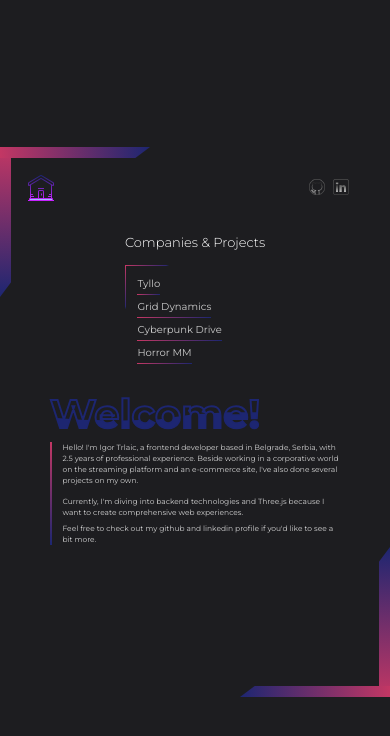
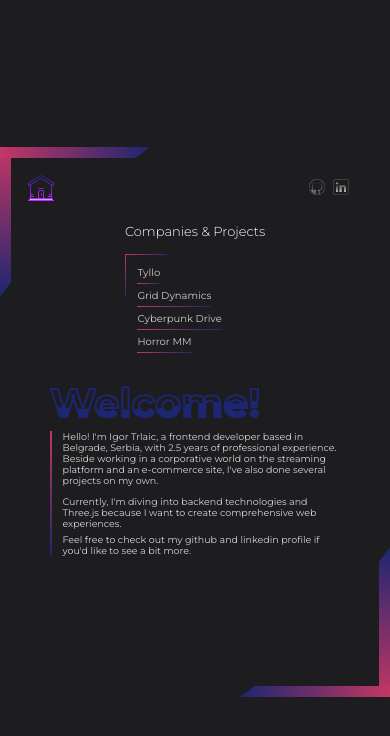
Before and after one commit to Trlaic/portfolio, a React (Vite) app: page /resume in a window 390 px wide. Shown: the top 736 px of the page. Built offline with nearby package versions, Linux system fonts and the light colour scheme; a web font is replaced by a local one.

Commit message:
x43 Change media query for paragraph

```diff
--- a/src/components/ClassicPage/DisplayInformation.module.scss
+++ b/src/components/ClassicPage/DisplayInformation.module.scss
@@ -188,6 +188,10 @@
     .description {
         font-size: 1.7rem;
     }
+
+    .paragraph {
+        font-size: 1.7rem;
+    }
 }
 
 @media only screen and (max-width: 480px) {
@@ -203,6 +207,11 @@
         font-size: 1.9rem;
     }
 
+    .paragraph {
+        font-size: 1.9rem;
+        line-height: 2.2rem;
+    }
+
     .date {
         font-size: 1.9rem;
     }
```
